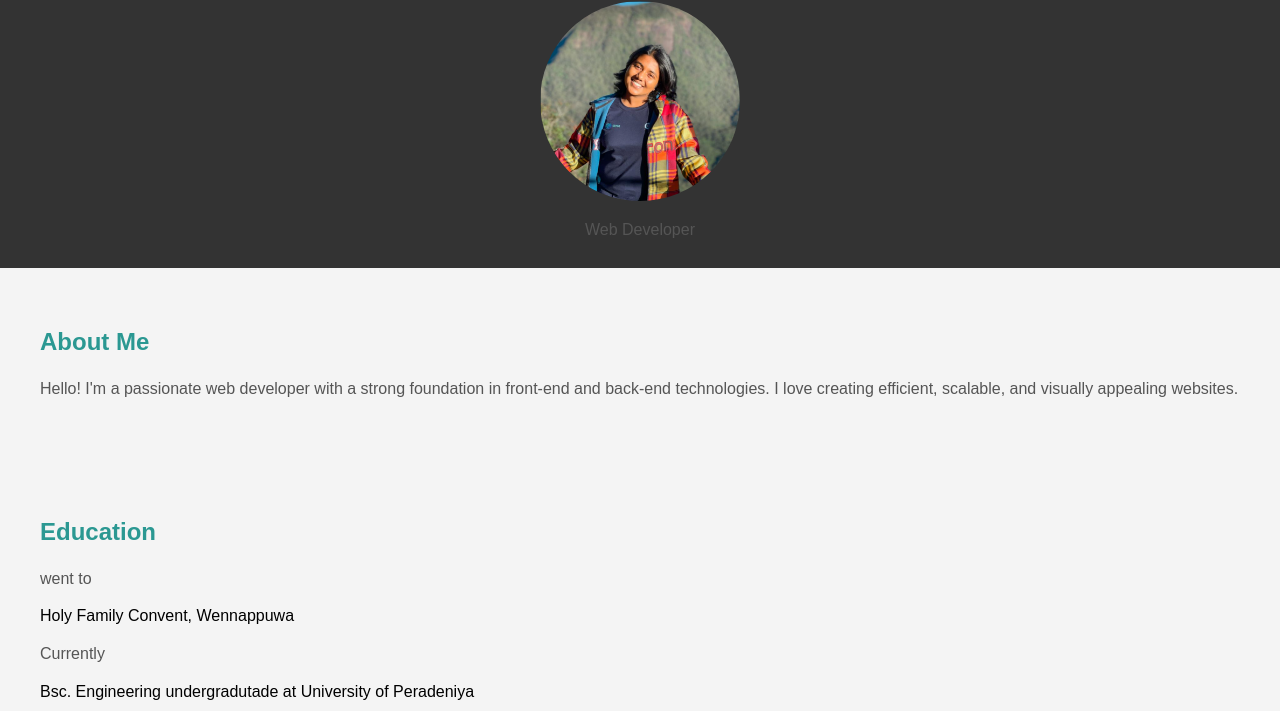
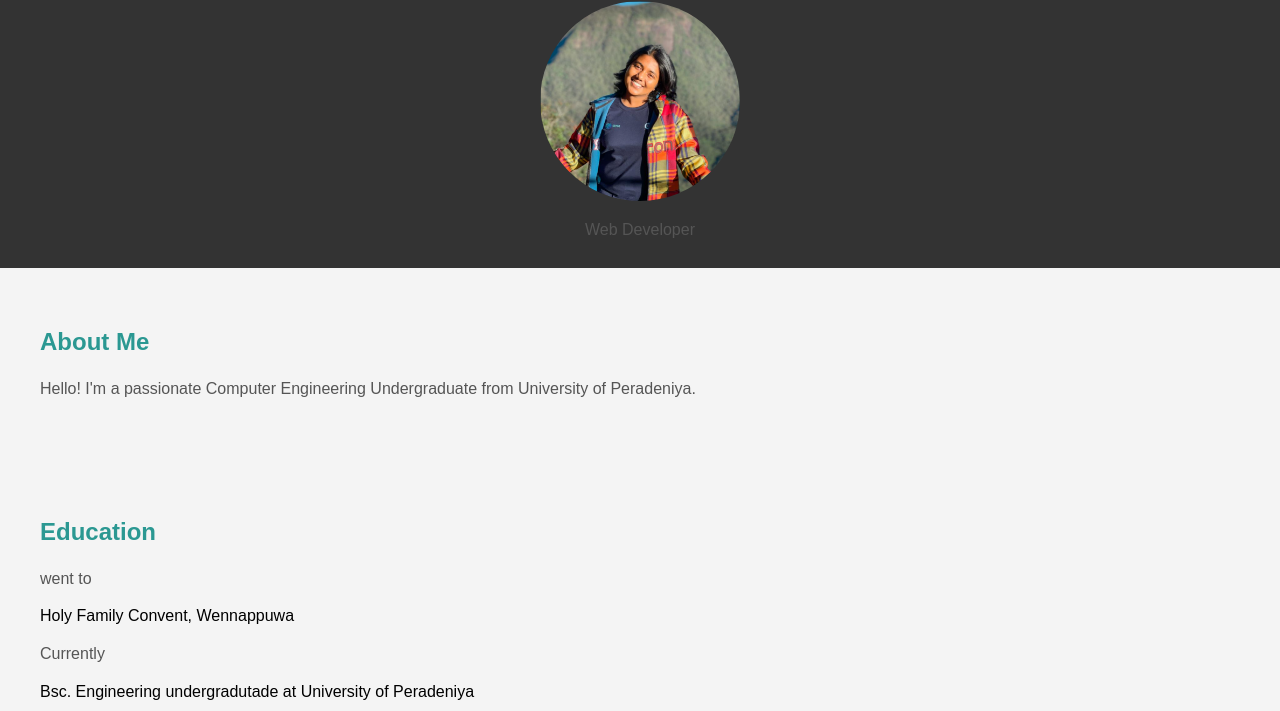
Before and after one commit to sath8/sath8.github.io, a plain HTML site: page index.html in a window 1280 px wide. Shown: the part 89-800 px from the top of the page. Drawn offline with Linux system fonts and the light colour scheme.

Commit message:
Update index.html

```diff
--- a/index.html
+++ b/index.html
@@ -148,8 +148,7 @@
     <section id="about">
         <h2>About Me</h2>
         <p>
-            Hello! I'm a passionate web developer with a strong foundation in front-end and back-end technologies.
-            I love creating efficient, scalable, and visually appealing websites.
+            Hello! I'm a passionate Computer Engineering Undergraduate from University of Peradeniya.
         </p>
     </section>
 
```
